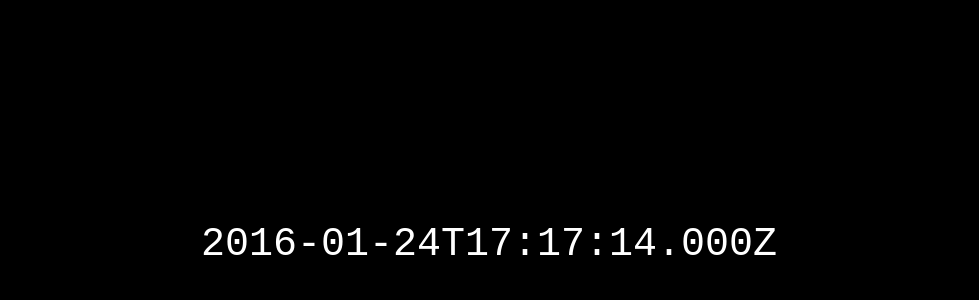
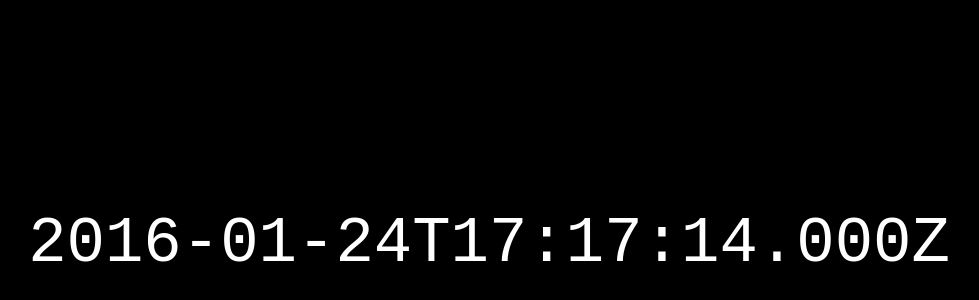
Before and after one commit to mariusGundersen/iso8601-website, a plain HTML site: page static/index.html in a window 1280 px wide. Shown: the part 156-456 px from the top of the page, without its empty margins (151-1130 px from the left). Drawn offline with Linux system fonts and the light colour scheme.

Commit message:
width dependent text

```diff
--- a/static/index.html
+++ b/static/index.html
@@ -17,7 +17,7 @@ body{
 	align-items: center;
 }
 pre {
-	font-size: 5vh;
+	font-size: 5vw;
 	color: white;
 }
 </style>
```
